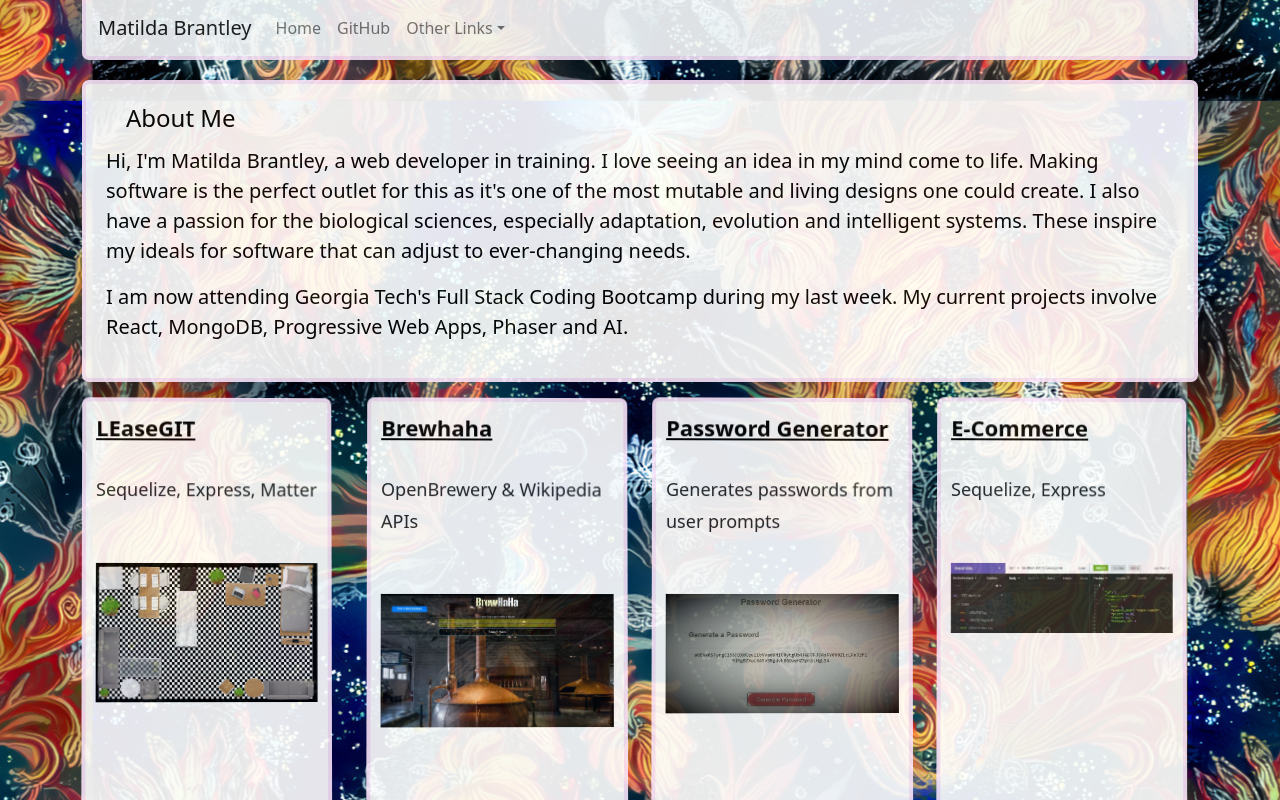
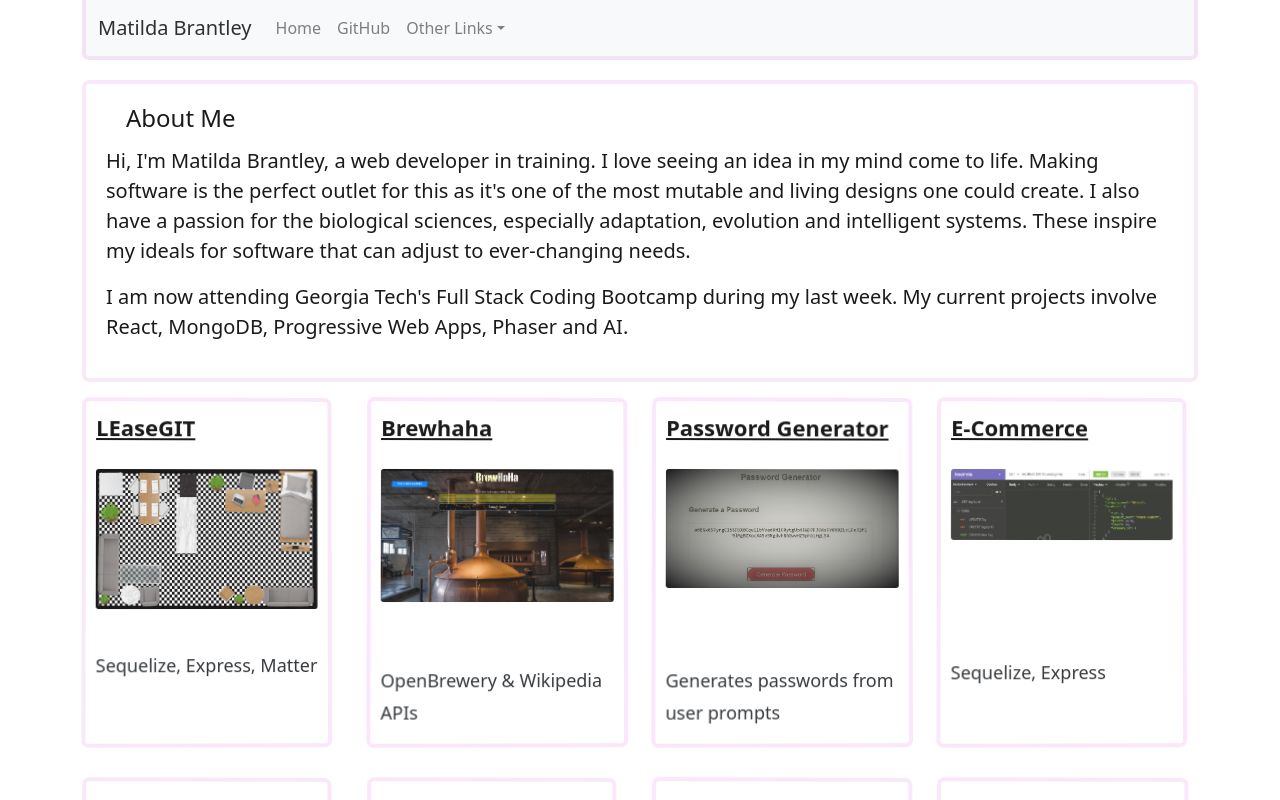
Before and after one commit to matildabrantley/portfolio-react, a React (Create React App) app: page / in a window 1280 px wide. Shown: the top 800 px of the page. Built offline with nearby package versions, Linux system fonts and the light colour scheme.

Commit message:
Reordered work card info, made a few style changes.

```diff
--- a/package.json
+++ b/package.json
@@ -4,6 +4,7 @@
   "version": "0.1.0",
   "private": true,
   "dependencies": {
+    "@material-ui/core": "^4.12.3",
     "@testing-library/jest-dom": "^5.11.4",
     "@testing-library/react": "^11.1.0",
     "@testing-library/user-event": "^12.1.10",
--- a/src/App.js
+++ b/src/App.js
@@ -19,10 +19,10 @@ function App() {
                 <a href = {workCard.url}>
                   <div className="work-card-name">{workCard.title}</div>
                 </a>
-                <div className="work-card-info">{workCard.description}</div>
                 <a href = {workCard.url}>
                   <Image ratio={workCard.imageRatio} src={workCard.image} />
                 </a>
+                <div className="work-card-info">{workCard.description}</div>
               </WorkCard>
           </div>
         ))}
--- a/src/index.css
+++ b/src/index.css
@@ -18,7 +18,7 @@
     color: black;
     display: flex;
     flex-direction: column;
-    background: url("floral-dream5.jpg")  repeat center center fixed;
+    /* background: url("floral-dream5.jpg")  repeat center center fixed;  */
     opacity: 0.9;
   }
 
@@ -69,7 +69,7 @@
 
   @media screen and (min-width: 980px) {
     .col {
-      width: 33.33333333333333%;
+      width: 33.3%;
     }
   }
 
@@ -99,8 +99,8 @@
 
   .work-card-info {
     font-size: 15px;
-    margin-top: 30px;
-    margin-bottom: 30px;
+    margin-top: 5px;
+    margin-bottom: 5px;
     line-height: 1.75;
   }
 
@@ -112,18 +112,19 @@
 
   .img-container {
     margin-top: auto;
-    padding-top: 27px;
-    padding-bottom: 18px;
+    padding-top: 25px;
+    padding-bottom: 5px;
   }
 
   @media screen and (min-width: 576px) {
     .img-container {
-      padding-bottom: 30px;
+      padding-bottom: 5px;
     }
   }
 
   .img-container img {
     width: 100%;
+    border-radius: 3px;
   }
 
   .img-nested-container {
```
Also changed, not shown: 1 other file (tests, documents, lock files or other folders).
